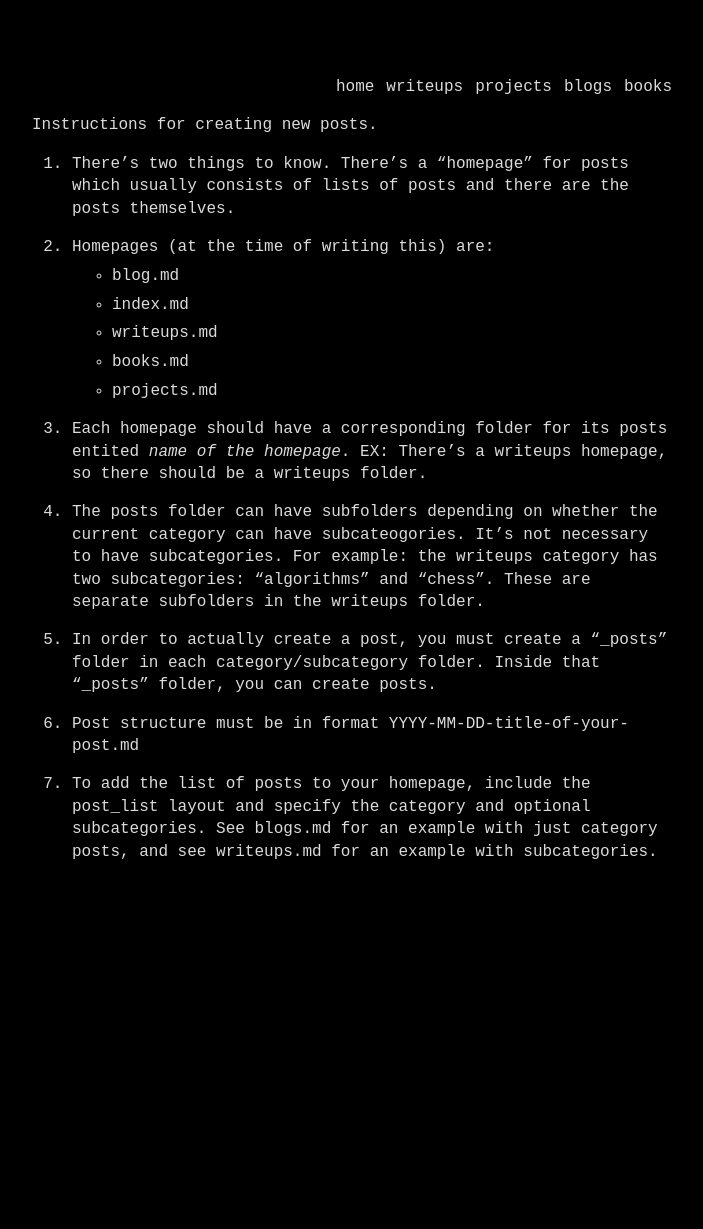
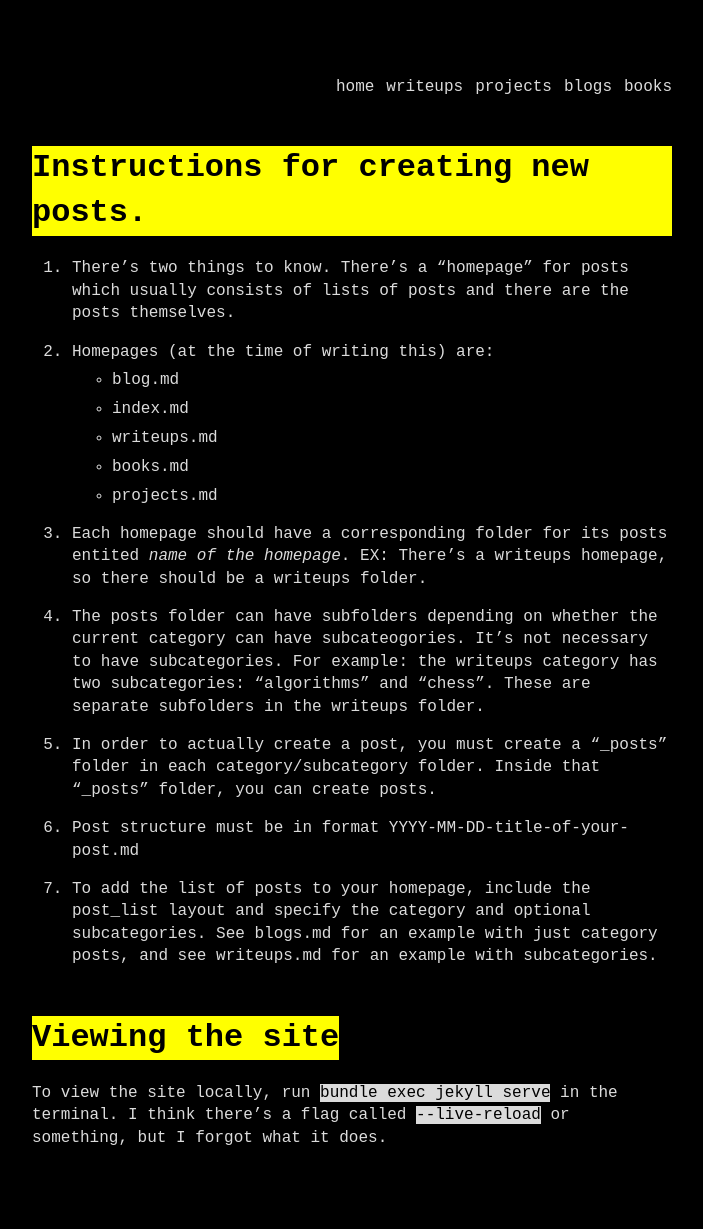
Before and after one commit to thelvarun/thelvarun.github.io, a Jekyll site: the page built from instructions.md, in a window 1280 px wide. Shown: the whole page, without its empty margins (288-991 px from the left). Built offline with Jekyll 4.4.1, drawn with Linux system fonts in a browser that asks for light colours; our own code applies the rules of GitHub Pages for plain Markdown files; before the commit the page ends 943 px from its top, so only the background shows below that.

Commit message:
Add some more to instructions

```diff
--- a/instructions.md
+++ b/instructions.md
@@ -1,4 +1,4 @@
-Instructions for creating new posts.
+# Instructions for creating new posts.
 
 1. There's two things to know. There's a "homepage" for posts which usually consists of lists of posts
 and there are the posts themselves.
@@ -19,3 +19,7 @@ and there are the posts themselves.
 6. Post structure must be in format YYYY-MM-DD-title-of-your-post.md
 
 7. To add the list of posts to your homepage, include the post_list layout and specify the category and optional subcategories. See blogs.md for an example with just category posts, and see writeups.md for an example with subcategories.
+
+# Viewing the site
+
+To view the site locally, run `bundle exec jekyll serve` in the terminal. I think there's a flag called `--live-reload` or something, but I forgot what it does.
```
